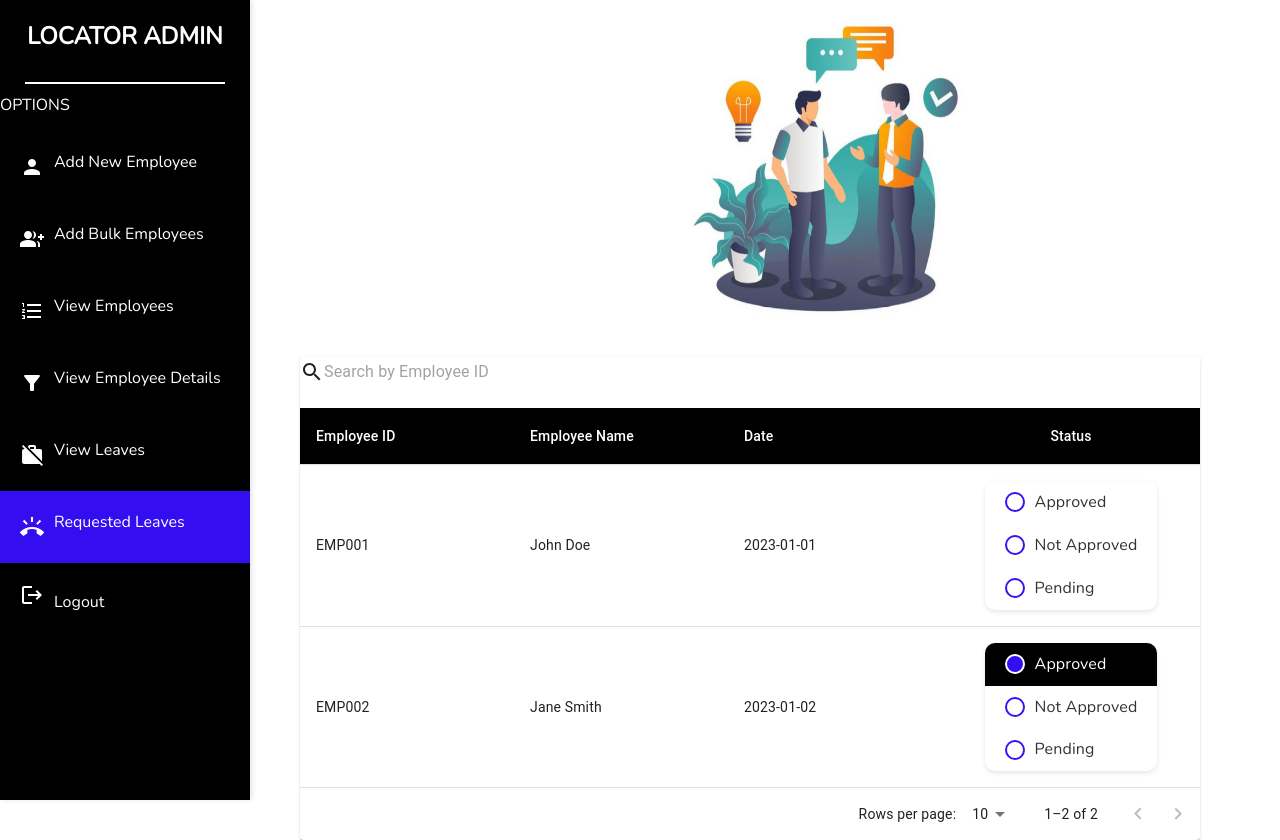
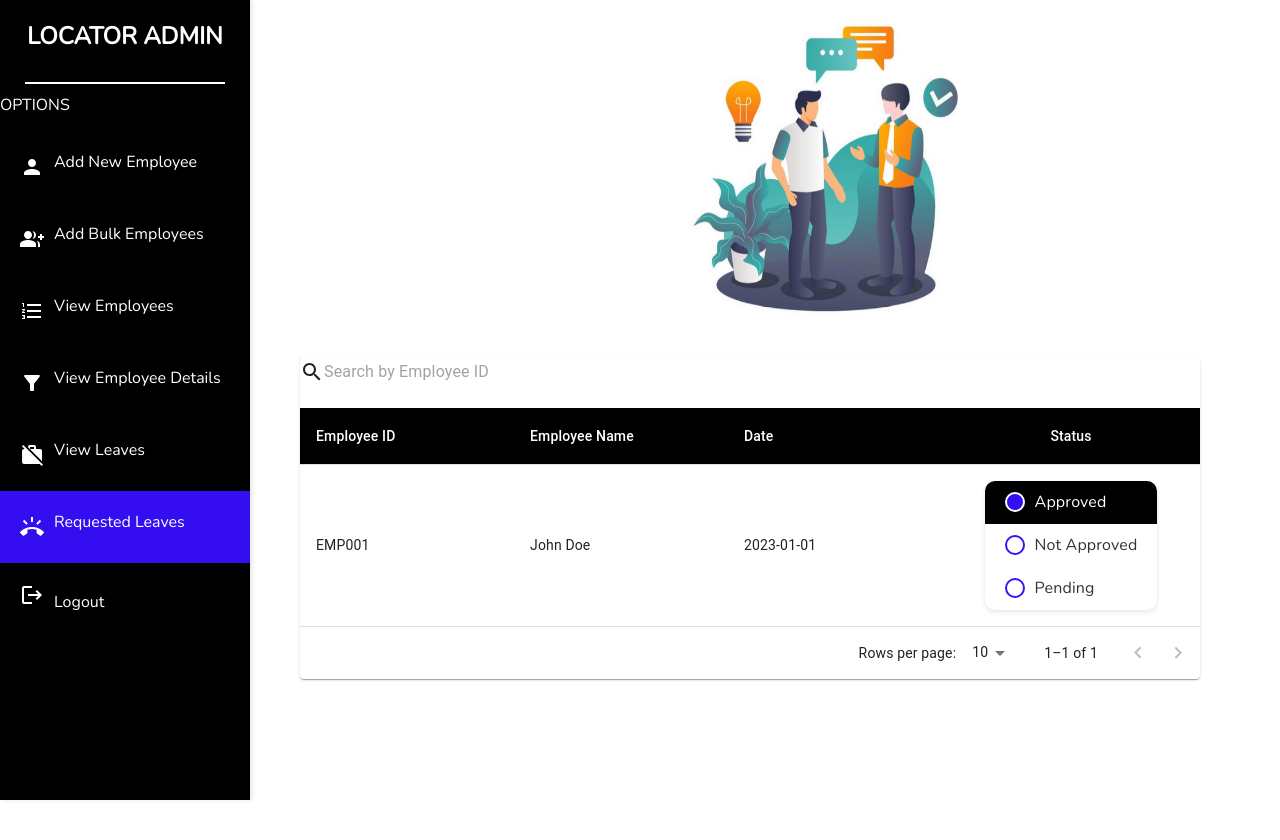
Before and after one commit to Sandarualoka/Loactor-admin, a React (Create React App) app: page /req_leave in a window 1280 px wide. After the commit the page ends 800 px from the top, so only its background shows below. Built offline with nearby package versions, Linux system fonts and the light colour scheme.

Commit message:
adding options for leaves

```diff
--- a/src/components/sidebar/Leave-req-table/Leave-req-table.jsx
+++ b/src/components/sidebar/Leave-req-table/Leave-req-table.jsx
@@ -1,150 +1,3 @@
-// import React, { useState } from "react";
-// import Paper from "@mui/material/Paper";
-// import Table from "@mui/material/Table";
-// import TableBody from "@mui/material/TableBody";
-// import TableCell from "@mui/material/TableCell";
-// import TableContainer from "@mui/material/TableContainer";
-// import TableHead from "@mui/material/TableHead";
-// import TablePagination from "@mui/material/TablePagination";
-// import TableRow from "@mui/material/TableRow";
-// import InputBase from "@mui/material/InputBase";
-// import Switch from "@mui/material/Switch";
-// import SearchIcon from "@mui/icons-material/Search";
-// import Leave_Btn from "../Leave_Btn/Leave_btn";
-
-// const columns = [
-//   { id: "employeeId", label: "Employee ID", minWidth: 170 },
-//   { id: "employeeName", label: "Employee Name", minWidth: 170 },
-//   { id: "date", label: "Date", minWidth: 170 },
-//   {
-//     id: "status",
-//     label: "Status",
-//     minWidth: 170,
-//     align: "center",
-//     format: (value, handleChangeStatus) => (
-//       <Switch checked={value} onChange={handleChangeStatus} />
-//     ),
-//   },
-// ];
-
-// function createData(employeeId, employeeName, date, status) {
-//   return { employeeId, employeeName, date, status };
-// }
-
-// export default function StickyHeadTable() {
-//   const [page, setPage] = useState(0);
-//   const [rowsPerPage, setRowsPerPage] = useState(10);
-//   const [searchTerm, setSearchTerm] = useState("");
-//   const [tableData, setTableData] = useState([
-//     createData("EMP001", "John Doe", "2023-01-01", true),
-//     createData("EMP002", "Jane Smith", "2023-01-02", false),
-//     // Add more rows as needed
-//   ]);
-
-//   const handleChangePage = (event, newPage) => {
-//     setPage(newPage);
-//   };
-
-//   const handleChangeRowsPerPage = (event) => {
-//     setRowsPerPage(+event.target.value);
-//     setPage(0);
-//   };
-
-//   const handleSearchChange = (event) => {
-//     setSearchTerm(event.target.value);
-//     setPage(0);
-//   };
-
-//   const handleChangeStatus = (rowIndex) => {
-//     const updatedData = [...tableData];
-//     updatedData[rowIndex].status = !updatedData[rowIndex].status;
-//     setTableData(updatedData);
-//   };
-
-//   const filteredRows = tableData.filter(
-//     (row) =>
-//       row.employeeId.toLowerCase().includes(searchTerm.toLowerCase()) ||
-//       row.employeeName.toLowerCase().includes(searchTerm.toLowerCase()) ||
-//       row.date.toLowerCase().includes(searchTerm.toLowerCase())
-//   );
-
-//   return (
-//     <Paper sx={{ width: "100%", overflow: "hidden" }}>
-//       <InputBase
-//         className="search-leave"
-//         placeholder="Search by Employee ID"
-//         value={searchTerm}
-//         onChange={handleSearchChange}
-//         startAdornment={<SearchIcon />}
-//         sx={{ marginBottom: "20px" }}
-//       />
-
-//       <TableContainer sx={{ maxHeight: 440 }}>
-//         <Table stickyHeader aria-label="sticky table">
-//           <TableHead>
-//             <TableRow>
-//               {columns.map((column) => (
-//                 <TableCell
-//                   key={column.id}
-//                   align={column.align || "left"}
-//                   style={{
-//                     minWidth: column.minWidth,
-//                     backgroundColor: "black",
-//                     color: "white",
-//                   }}
-//                 >
-//                   {column.label}
-//                 </TableCell>
-//               ))}
-//             </TableRow>
-//           </TableHead>
-//           <TableBody>
-//             {filteredRows
-//               .slice(page * rowsPerPage, page * rowsPerPage + rowsPerPage)
-//               .map((row, rowIndex) => {
-//                 return (
-//                   <TableRow
-//                     hover
-//                     role="checkbox"
-//                     tabIndex={-1}
-//                     key={row.employeeId}
-//                   >
-//                     {columns.map((column) => {
-//                       const value = row[column.id];
-//                       return (
-//                         <TableCell
-//                           key={column.id}
-//                           align={column.align || "left"}
-//                         >
-//                           {column.format && typeof value === "boolean"
-//                             ? column.format(value, () =>
-//                                 handleChangeStatus(
-//                                   rowIndex + page * rowsPerPage
-//                                 )
-//                               )
-//                             : value}
-//                         </TableCell>
-//                       );
-//                     })}
-//                   </TableRow>
-//                 );
-//               })}
-//           </TableBody>
-//         </Table>
-//       </TableContainer>
-//       <TablePagination
-//         rowsPerPageOptions={[10, 25, 100]}
-//         component="div"
-//         count={filteredRows.length}
-//         rowsPerPage={rowsPerPage}
-//         page={page}
-//         onPageChange={handleChangePage}
-//         onRowsPerPageChange={handleChangeRowsPerPage}
-//       />
-//     </Paper>
-//   );
-// }
-
 import React, { useState } from "react";
 import Paper from "@mui/material/Paper";
 import Table from "@mui/material/Table";
@@ -182,8 +35,7 @@ export default function StickyHeadTable() {
   const [rowsPerPage, setRowsPerPage] = useState(10);
   const [searchTerm, setSearchTerm] = useState("");
   const [tableData, setTableData] = useState([
-    createData("EMP001", "John Doe", "2023-01-01", true),
-    createData("EMP002", "Jane Smith", "2023-01-02", false),
+    createData("EMP001", "John Doe", "2023-01-01", "Approved"),
     // Add more rows as needed
   ]);
 
@@ -203,7 +55,23 @@ export default function StickyHeadTable() {
 
   const handleLeaveClick = (rowIndex) => {
     const updatedData = [...tableData];
-    updatedData[rowIndex].status = !updatedData[rowIndex].status;
+    const currentStatus = updatedData[rowIndex].status;
+
+    // Update status based on the current status
+    switch (currentStatus) {
+      case "Approved":
+        updatedData[rowIndex].status = "Not Approved";
+        break;
+      case "Not Approved":
+        updatedData[rowIndex].status = "Pending";
+        break;
+      case "Pending":
+        updatedData[rowIndex].status = "Approved";
+        break;
+      default:
+        break;
+    }
+
     setTableData(updatedData);
   };
 
--- a/src/components/sidebar/Leave-table/Leave_table.jsx
+++ b/src/components/sidebar/Leave-table/Leave_table.jsx
@@ -266,7 +266,7 @@ export default function StickyHeadTable() {
 
   const rows = [
     createData("EMP001", "John Doe", 20, 5),
-    createData("EMP002", "Jane Smith", 18, 3),
+
     // Add more rows as needed
   ];
 
--- a/src/components/sidebar/Leave_Btn/Leave_Btn.scss
+++ b/src/components/sidebar/Leave_Btn/Leave_Btn.scss
@@ -2,7 +2,6 @@
     display: flex;
     justify-content: center;
     align-items: center;
-
   }
 
   .custom-radio {
@@ -28,7 +27,7 @@
     .radio-circle {
       width: 20px;
       height: 20px;
-      border: 2px solid  rgba(53, 15, 245, 0.985);
+      border: 2px solid rgba(53, 15, 245, 0.985);
       border-radius: 50%;
       margin-right: 10px;
       transition: border-color 0.3s ease-in-out, background-color 0.3s ease-in-out;
```
